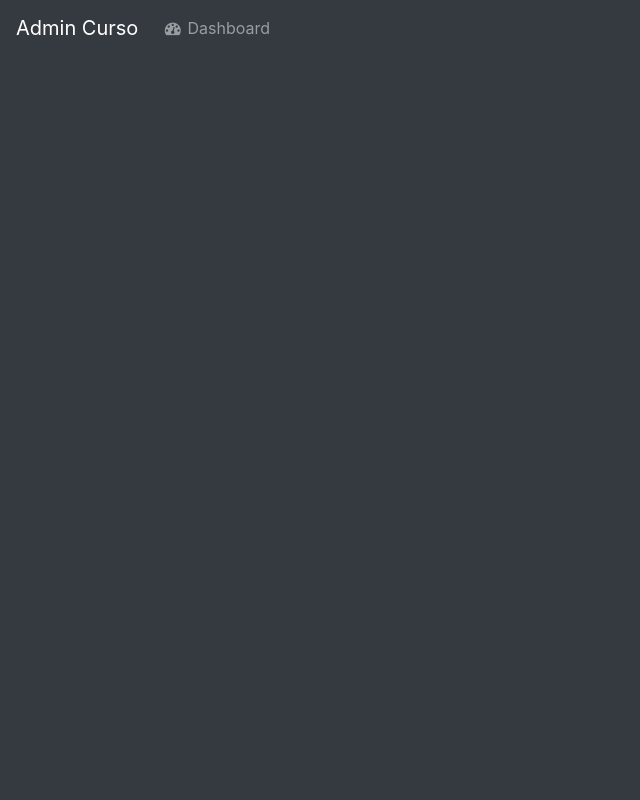
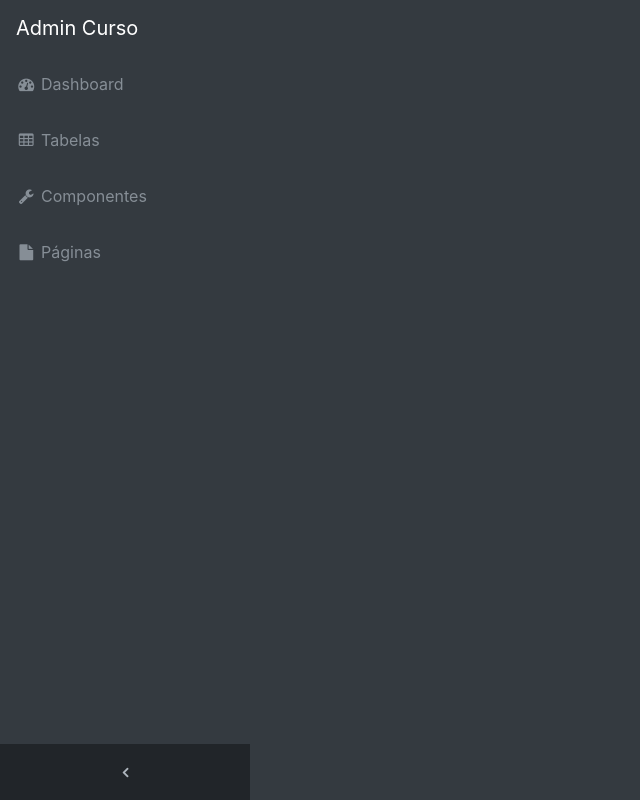
Before and after one commit to diegoperesmarques/projetos-front, a plain HTML site: page dashboardBootstrap/index.html in a window 1280 px wide. Shown: the whole page, without its empty margins (0-640 px from the left). Drawn offline with Linux system fonts and the light colour scheme.

Commit message:
Dashboard Bootstrap 4 - Finalização do menu principal

```diff
--- a/dashboardBootstrap/index.html
+++ b/dashboardBootstrap/index.html
@@ -9,9 +9,9 @@
     <link rel="stylesheet" href="assets/bibliotecas/font-awesome/css/font-awesome.min.css">
     <link rel="stylesheet" href="assets/css/sb-admin.min.css">
 </head>
-<body class = "bg-dark">
+<body class = "bg-dark" id = "page-top">
     <!-- Início da navegação -->
-    <nav class="navbar navbar-expand-lg navbar-dark fixed-top">
+    <nav class="navbar navbar-expand-lg navbar-dark fixed-top" id = "mainNav">
         <a class = "navbar-brand" href="index.html">Admin Curso</a>
         <button class = "navbar-toggler navbar-toggler-right" type = "button"
         data-toggle = "collapse" data-target = "#navbarCurso"
@@ -21,11 +21,40 @@
 
         <div id = "navbarCurso" class = "collapse navbar-collapse">
             <ul class = "navbar-nav navbar-sidenav">
-                <li class = "nav-item">
+                <li class = "nav-item" data-toggle = "tooltip" data-placement = "right">
                 <a href = "#" class = "nav-link">
                     <i class = "fa fa-fw fa-dashboard"></i>
                     <span class = "nav-link-text">Dashboard</span>
                 </a>
+                </li>
+
+                <li class = "nav-item" data-toggle = "tooltip" data-placement = "right">
+                    <a href = "#" class = "nav-link">
+                        <i class = "fa fa-fw fa-table"></i>
+                        <span class = "nav-link-text">Tabelas</span>
+                    </a>
+                </li>
+
+                <li class = "nav-item" data-toggle = "tooltip" data-placement = "right">
+                    <a href = "#" class = "nav-link">
+                        <i class = "fa fa-fw fa-wrench"></i>
+                        <span class = "nav-link-text">Componentes</span>
+                    </a>
+                </li>
+
+                <li class = "nav-item" data-toggle = "tooltip" data-placement = "right">
+                    <a href = "#" class = "nav-link">
+                        <i class = "fa fa-fw fa-file"></i>
+                        <span class = "nav-link-text">Páginas</span>
+                    </a>
+                </li>
+            </ul>
+
+            <ul class = "navbar-nav sidenav-toggler">
+                <li class = "nav-item">
+                    <a href="#" id="sidenavToggler" class="nav-link text-center">
+                        <i class="fa fa-fw fa-angle-left"></i>
+                    </a>
                 </li>
             </ul>
         </div>
```
